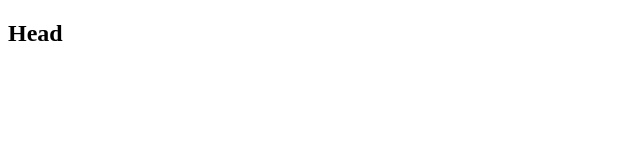
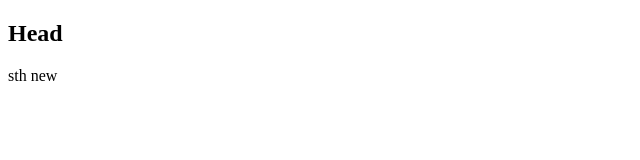
Before and after one commit to izazw/learning-about-git, a plain HTML site: page index.html in a window 1280 px wide. Shown: the full height of the page, 0-640 px from the left. Drawn offline with Linux system fonts and the light colour scheme.

Commit message:
p in nav

```diff
--- a/index.html
+++ b/index.html
@@ -11,6 +11,9 @@
       <h1>
          Head
       </h1>
+      <p>
+         sth new
+      </p>
    </nav>
 
 </body>
```
